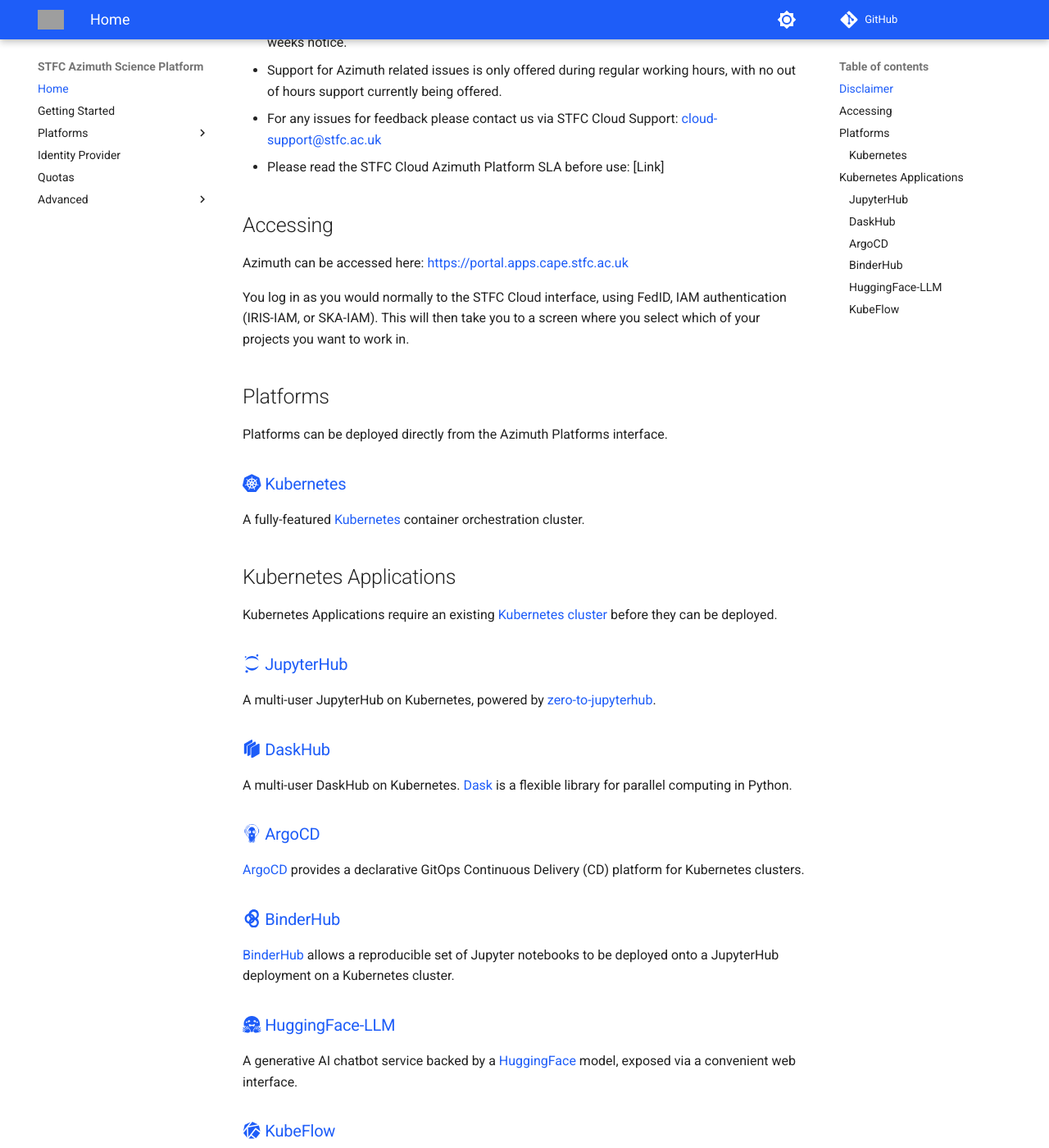
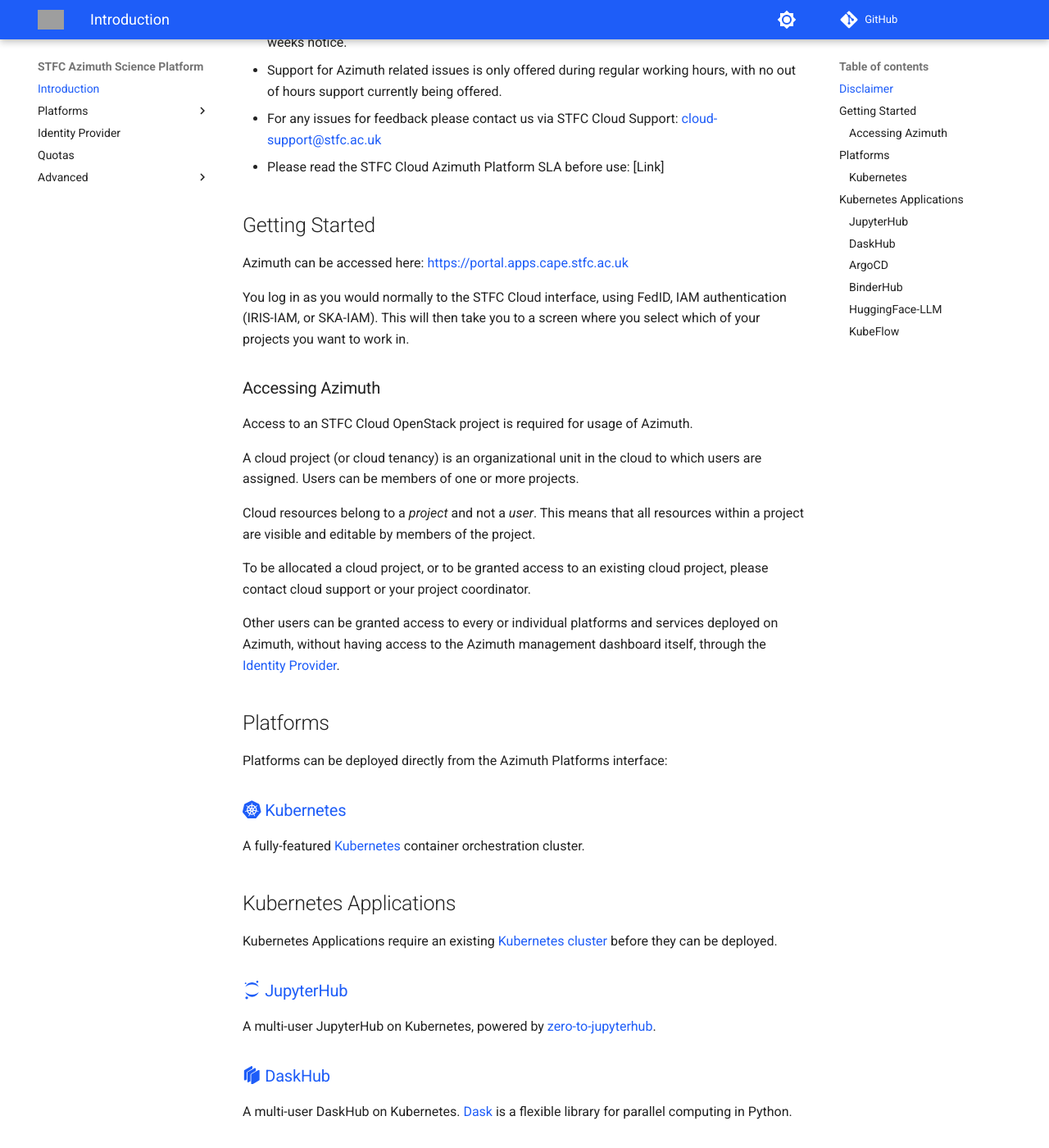
Before and after one commit to stfc/cloud-azimuth-user-docs, an MkDocs documentation site: the page built from docs/index.md, in a window 1280 px wide and 1400 px high, scrolled down 460 px. Shown: the whole window at 82% size. Built offline with MkDocs 1.6.1 and Material for MkDocs 9.7.7, drawn with Linux system fonts in a browser that asks for light colours; comment, search, counter and statistics services are not loaded; grey boxes are pictures that could not be loaded.

Commit message:
Move getting-started to the index

```diff
--- a/docs/index.md
+++ b/docs/index.md
@@ -5,7 +5,7 @@
 
 STFC's Azimuth platform is powered by [Azimuth](https://github.com/azimuth-cloud/azimuth/), a self-service portal for managing cloud resources with a particular focus on simplifying the use of cloud for scientific computing, high-performance computing (HPC) and artificial intelligence (AI).
 
-If this is your first visit to the Azimuth portal, or you would just like to know more about how to get access to a cloud project - [get started](getting-started/getting-started.md) with Azimuth science platforms.
+If this is your first visit to the Azimuth portal, or you would just like to know more about how to get access to a cloud project - [get started](#getting-started) with Azimuth science platforms.
 
 ## Disclaimer
 - The STFC Cloud Azimuth platform is still in development, therefore data loss could occur, and it is recommended that no data be stored on there that you do not wish to lose.
@@ -14,13 +14,24 @@
 - For any issues for feedback please contact us via STFC Cloud Support: [cloud-support@stfc.ac.uk](mailto:cloud-support@stfc.ac.uk)
 - Please read the STFC Cloud Azimuth Platform SLA before use: [Link]
 
-## Accessing
+## Getting Started
 Azimuth can be accessed here: [https://portal.apps.cape.stfc.ac.uk](https://portal.apps.cape.stfc.ac.uk)
 
 You log in as you would normally to the STFC Cloud interface, using FedID, IAM authentication (IRIS-IAM, or SKA-IAM).  This will then take you to a screen where you select which of your projects you want to work in.
 
+### Accessing Azimuth
+Access to an STFC Cloud OpenStack project is required for usage of Azimuth.
+
+A cloud project (or cloud tenancy) is an organizational unit in the cloud to which users are assigned. Users can be members of one or more projects.
+
+Cloud resources belong to a *project* and not a *user*. This means that all resources within a project are visible and editable by members of the project.
+
+To be allocated a cloud project, or to be granted access to an existing cloud project, please contact cloud support or your project coordinator.
+
+Other users can be granted access to every or individual platforms and services deployed on Azimuth, without having access to the Azimuth management dashboard itself, through the [Identity Provider](./identity_provider/identity_provider.md).
+
 ## Platforms
-Platforms can be deployed directly from the Azimuth Platforms interface.
+Platforms can be deployed directly from the Azimuth Platforms interface:
 
 ### [:simple-kubernetes: Kubernetes](platforms/kubernetes.md)
 A fully-featured [Kubernetes](https://kubernetes.io/) container orchestration cluster.
--- a/mkdocs.yml
+++ b/mkdocs.yml
@@ -4,8 +4,7 @@
   Copyright &copy; 2025 Science and Technology Facilities Council</br>
 edit_uri: ''
 nav:
-  - 'Home': 'index.md'
-  - 'Getting Started': 'getting-started/getting-started.md'
+  - 'Introduction': 'index.md'
   - 'Platforms':
     - 'Kubernetes':
       - 'Overview': 'platforms/kubernetes.md'
```
Also changed, not shown: docs/getting-started/getting-started.md (deleted, +0 -12 lines).
